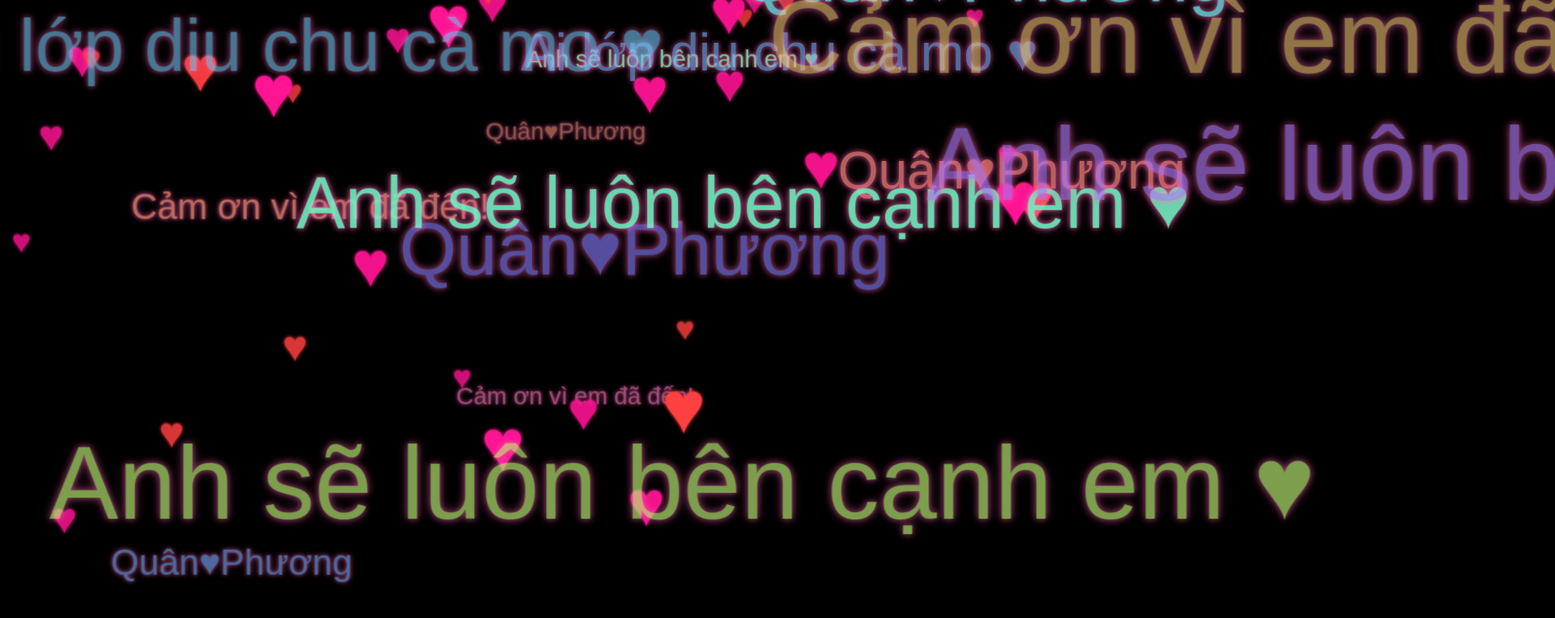
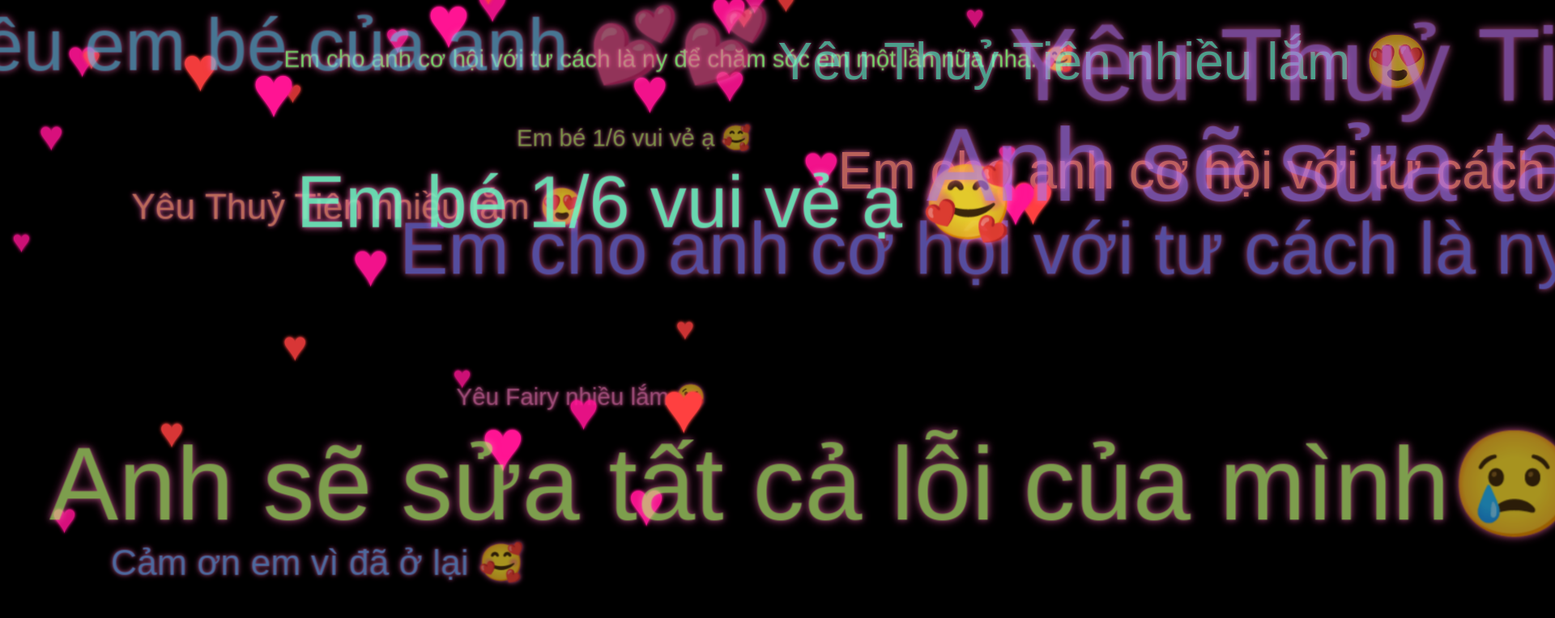
Before and after one commit to loveu04/love04, a plain HTML site: page index.html in a window 1280 px wide. Shown: the top 764 px of the page at 81% size, 1920 px wide, since content can reach past the window. Drawn offline with Linux system fonts and the light colour scheme.

Commit message:
Update index.html

```diff
--- a/index.html
+++ b/index.html
@@ -134,10 +134,13 @@
     </audio>
     <script>
         const texts = [
-            "Cảm ơn vì em đã đến!",
-            "Ai lớp diu chu cà mo ♥",
-            "Anh sẽ luôn bên cạnh em ♥",
-            "Quân♥Phương"
+ "Yêu Fairy nhiều lắm 😘",
+  "Yêu Thuỷ Tiên nhiều lắm 😍",
+  "Yêu em bé của anh 💕💕",
+  "Em bé 1/6 vui vẻ ạ 🥰",
+  "Anh sẽ sửa tất cả lỗi của mình😢",
+  "Cảm ơn em vì đã ở lại 🥰",
+  "Em cho anh cơ hội với tư cách là ny để chăm sóc em một lần nữa nha. 🥰"
         ];
 
         const scene = document.getElementById("scene");
```
